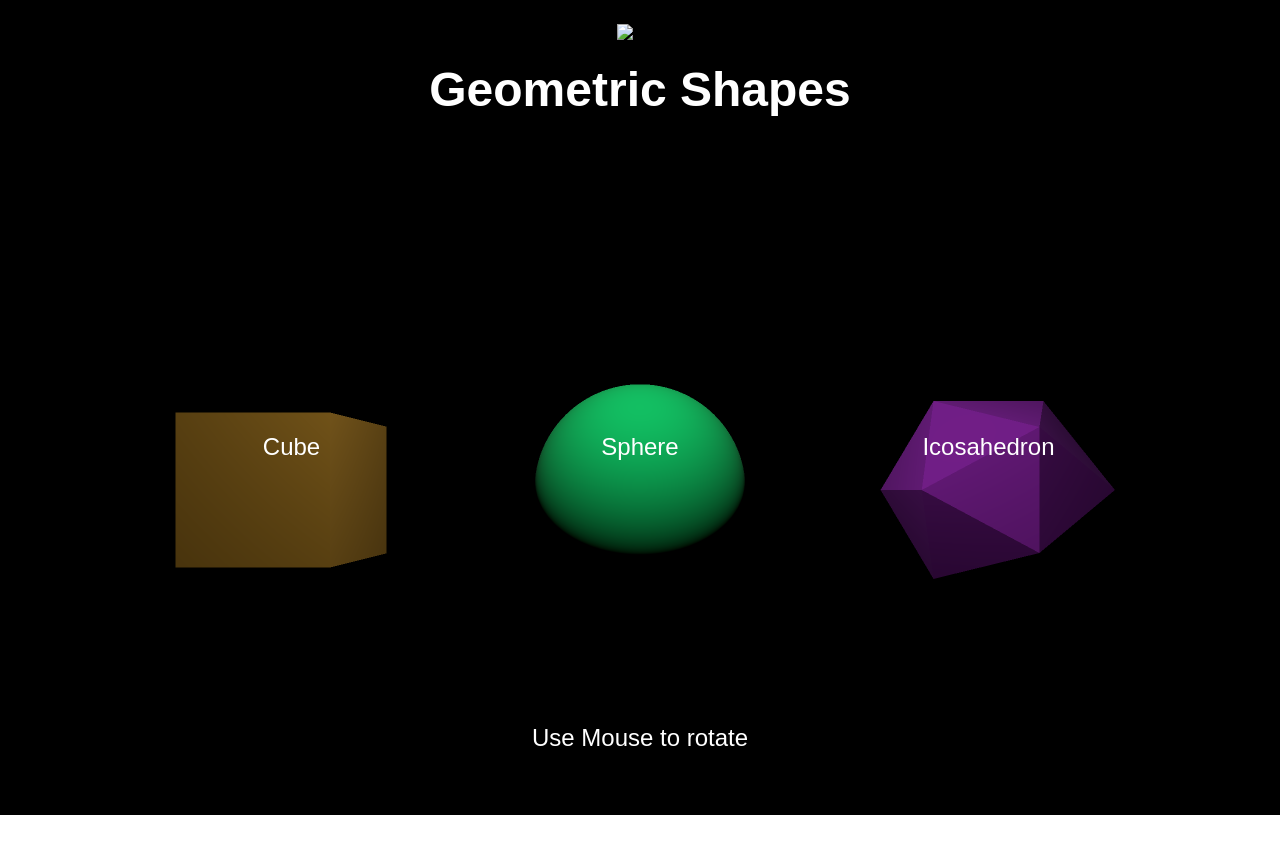
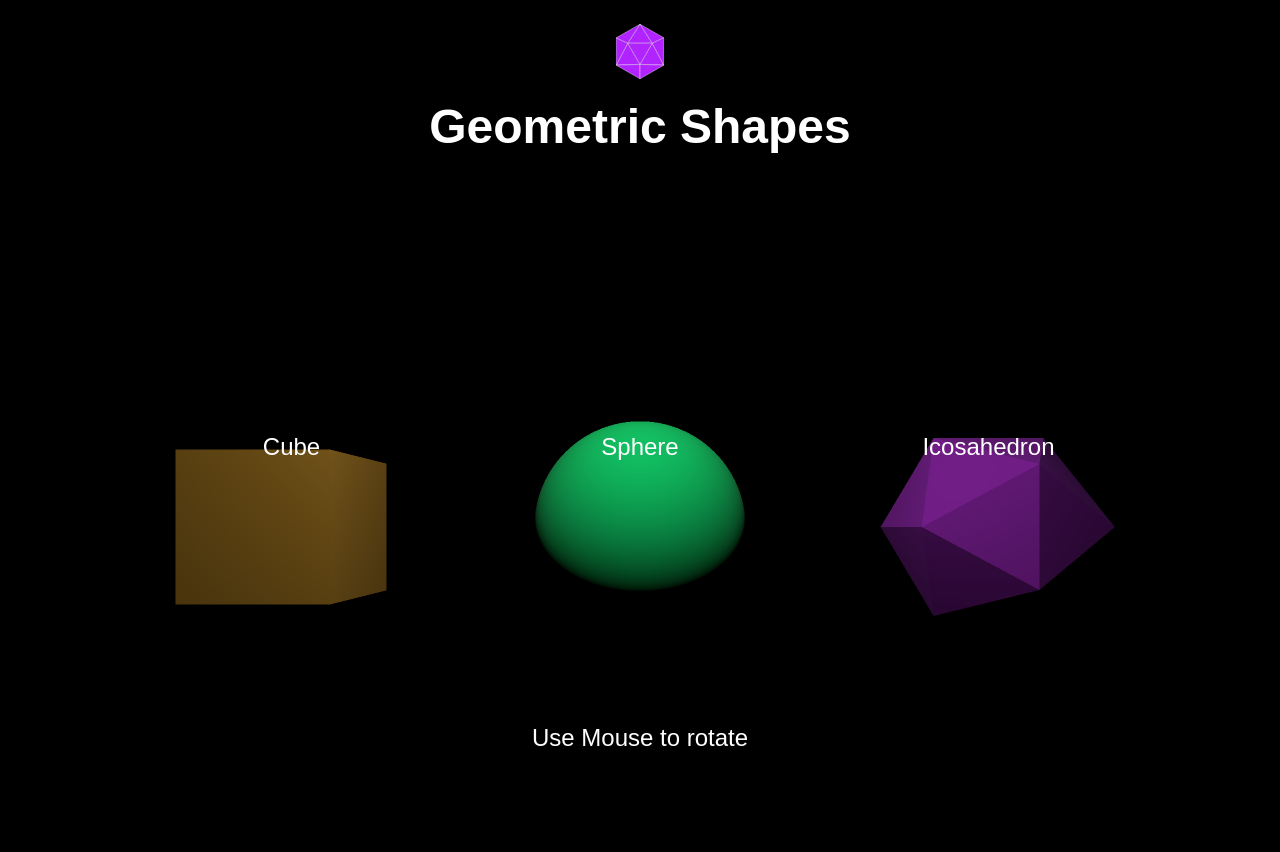
Before and after one commit to YaraPrins/threejs_3, a plain HTML site: page index.html in a window 1280 px wide. Before the commit the page ends 815 px from the top, so only its background shows below. Drawn offline with Linux system fonts and the light colour scheme; the site is published under a folder, as on GitHub Pages, so addresses that start at the root find nothing; animation ran at ten frames a second.

Commit message:
Add files via upload

```diff
--- a/index.html
+++ b/index.html
@@ -1 +1 @@
-<!doctype html><html lang="en"><head><link rel="stylesheet" href="./index.d532a70b.css"><meta charset="utf-8"><meta name="viewport" content="width=device-width, initial-scale=1.0"><title>ThreeJS Test 3</title></head><body> <header> <div> <img src="/cc_purple_dice.e46fa82a.svg" alt="logo" class="header__logo"> </div> </header> <main> <section> <h1>Geometric Shapes</h1> </section> <section> <canvas class="webgl"></canvas> </section> <section class="bottomText"> <h2>Use Mouse to rotate</h2> </section> </main> <script type="module" src="./index.a37a7ca0.js"></script> </body></html>
+<!doctype html><html lang="en"><head><link rel="stylesheet" href="./index.d532a70b.css"><meta charset="utf-8"><meta name="viewport" content="width=device-width, initial-scale=1.0"><title>ThreeJS Test 3</title></head><body> <header> <div> <img src="./cc_purple_dice.e46fa82a.svg" alt="logo" class="header__logo"> </div> </header> <main> <section> <h1>Geometric Shapes</h1> </section> <section> <canvas class="webgl"></canvas> </section> <section class="bottomText"> <h2>Use Mouse to rotate</h2> </section> </main> <script type="module" src="./index.a37a7ca0.js"></script> </body></html>
```
